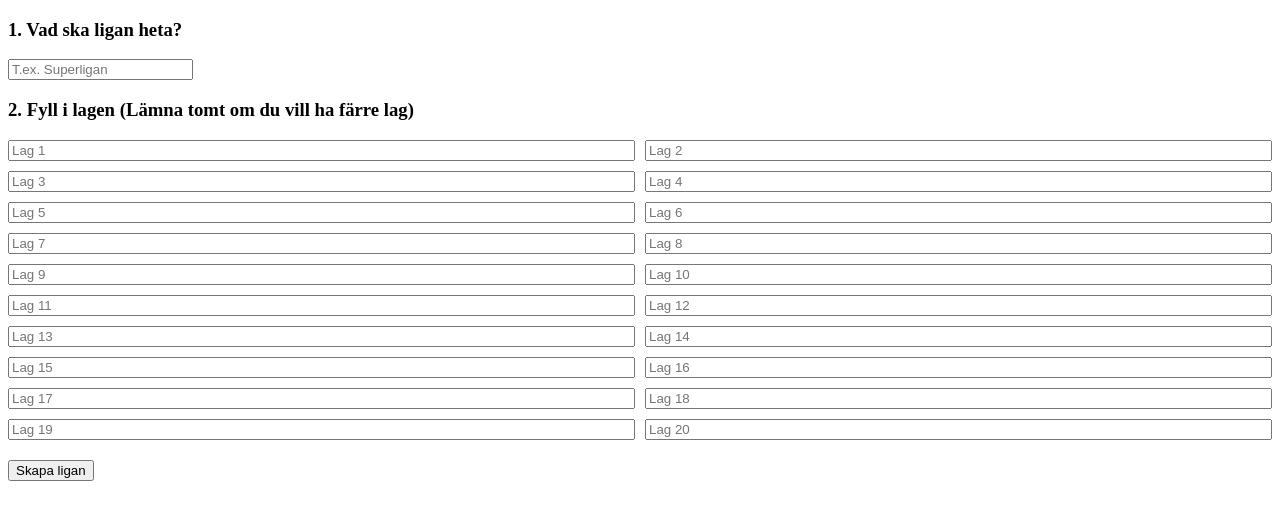
After one commit to jabrolight/Fotbollsmanager, a Flask app: page /skapa-egen-liga in a window 1280 px wide. The commit adds this page. Shown: the top 520 px of the page. Run offline with Flask 3, Linux system fonts and the light colour scheme; parts of the project's set-up code (start-up, migrations or seed data) failed here and were passed over.

Commit message:
first create league template done, make the teams into a list

```diff
--- a/app.py
+++ b/app.py
@@ -60,6 +60,24 @@ def radera_match_route(match_id):
     # 3. Skicka tillbaka användaren till exakt samma sida!
     return redirect(url_for('dokumentera'))
 
+
+@app.route("/skapa-egen-liga", methods= ["GET", "POST"])
+def skapa_liga():
+    if request.method== "POST":
+        liganamn= request.form.get("liganamn")
+        lagnamn= request.form.get("lagnamn")
+        resultat= premier_league.skapa_egen_liga(liganamn, lagnamn)
+        if resultat is False:
+            flash("Liganamnet inte giltigt, använd endast bokstäver och siffror, inga mellanslag")
+        elif resultat == 0:
+            flash ("En liga med det namnet finns redan")
+        else:
+            flash(f"ligan {liganamn} skapad")
+            return redirect(url_for("skapa_liga"))
+
+
+    return render_template("skapa_liga.html")
+
 if __name__ == "__main__":
     # debug=True gör att servern startar om sig själv automatiskt när du sparar kodändringar!
     app.run(debug=True)
--- a/templates/index.html
+++ b/templates/index.html
@@ -68,7 +68,7 @@
         <h1>Välkommen!<br>Välj liga</h1>
 
         <a href="{{ url_for('demo')}}" class="btn">Premier league (Testa programmet)</a>
-        <a href="/skapa_liga" class="btn">Skapa en ny liga</a>
+        <a href="{{url_for('skapa_liga')}}" class="btn">Skapa en ny liga</a>
         <a href="/egna_ligor" class="btn">Bläddra bland egna ligor</a>
 
         <a href="/avsluta" class="btn btn-danger">Avsluta</a>
--- /dev/null
+++ b/templates/skapa_liga.html
@@ -0,0 +1,24 @@
+<!DOCTYPE html>
+<html lang="en">
+<head>
+    <meta charset="UTF-8">
+    <meta name="viewport" content="width=device-width, initial-scale=1.0">
+    <title>Skapa Liga</title>
+</head>
+<body>
+    <form method="POST" action="{{ url_for('skapa_liga') }}">
+
+    <h3>1. Vad ska ligan heta?</h3>
+    <input type="text" name="liganamn" required placeholder="T.ex. Superligan">
+
+    <h3>2. Fyll i lagen (Lämna tomt om du vill ha färre lag)</h3>
+    <div style="display: grid; grid-template-columns: 1fr 1fr; gap: 10px;">
+        {% for i in range(20) %}
+            <input type="text" name="lag" placeholder="Lag {{ i+1 }}">
+        {% endfor %}
+    </div>
+
+    <button type="submit" style="margin-top: 20px;">Skapa ligan</button>
+</form>
+</body>
+</html>
```
Also changed, not shown: lagen.db.
